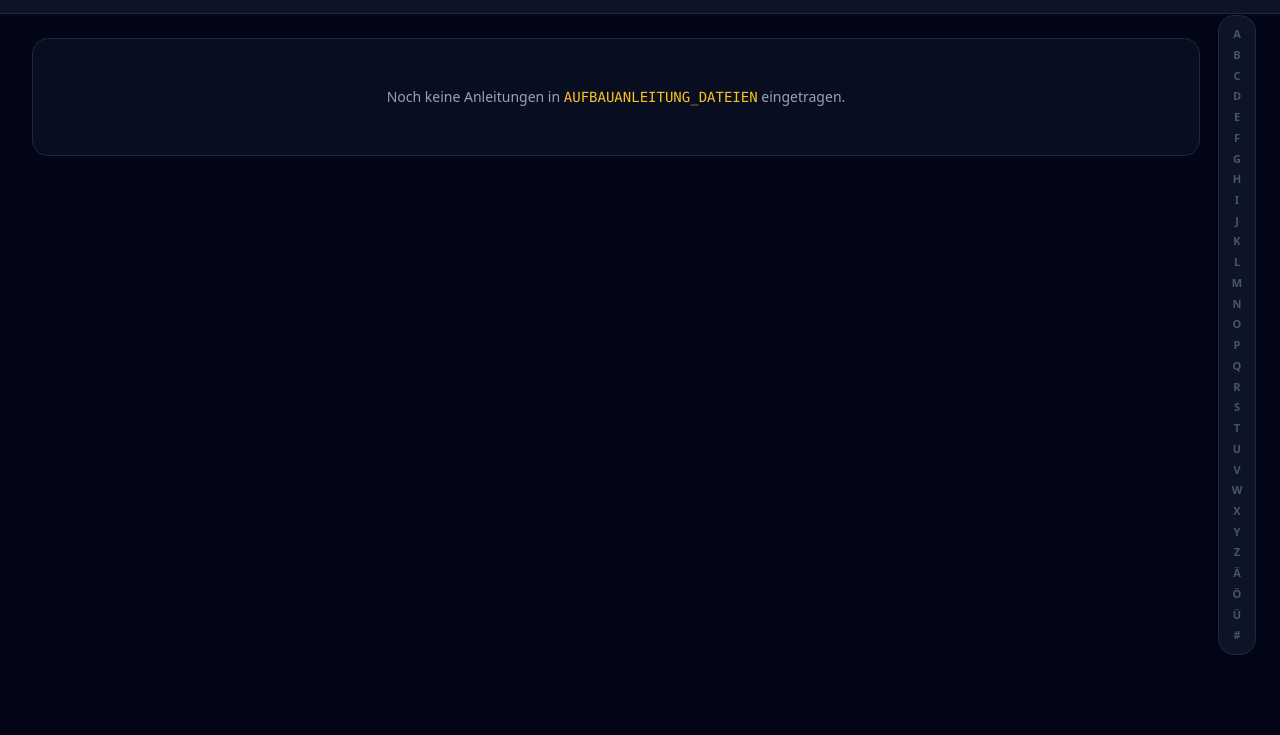
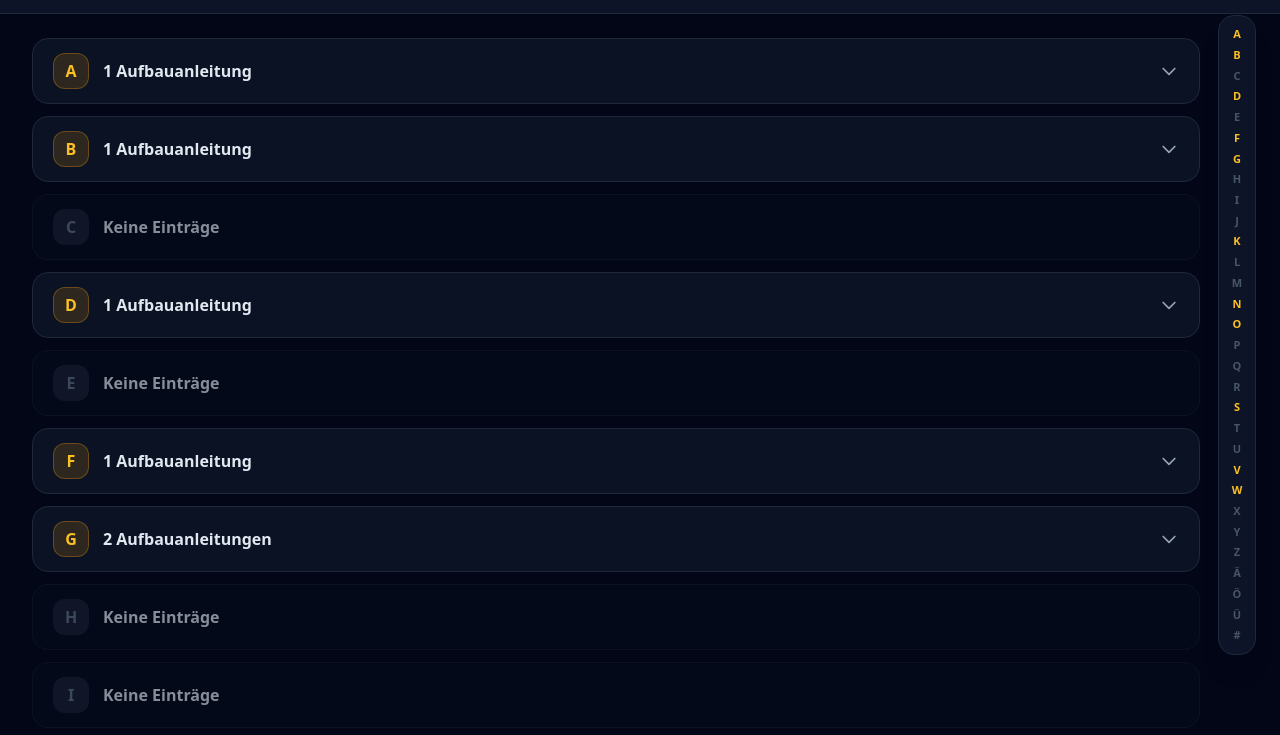
Before and after one commit to Prexi1201/kartonfinder, a plain HTML site: page geraete.html in a window 1280 px wide. Shown: the part 65-800 px from the top of the page. Drawn offline with nearby package versions, Linux system fonts and the light colour scheme.

Commit message:
Update geraete.html

```diff
--- a/geraete.html
+++ b/geraete.html
@@ -126,6 +126,18 @@
         // =========================================================================
         const AUFBAUANLEITUNG_DATEIEN = [
             // Beispiel: "Schreibtisch_E1_Pro.pdf",
+            "Airfryer.pdf",
+            "Dunstabzugshaube.pdf",
+            "Fernseher.pdf",
+            "Geschirrspüler infos.pdf",
+            "Geschirrspüler.pdf",
+            "Kochfeld.pdf",
+            "Nicer Dicer.pdf",
+            "Ofen.pdf",
+            "Sodastream.pdf",
+            "Ventilator.pdf",
+            "Waage.pdf",
+            "Bollerwagen.pdf",
         ];
 
         const ORDNER_PFAD = "Geraete_und_Haushalt";
```
